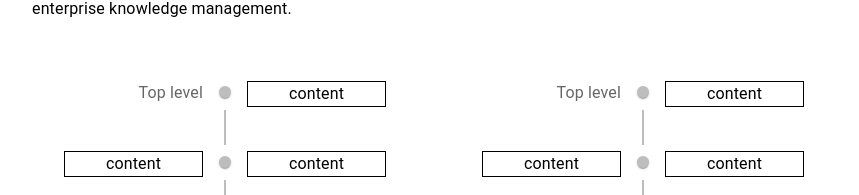
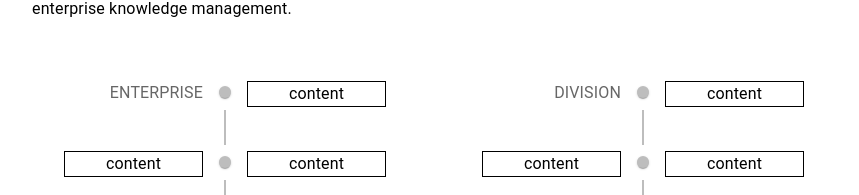
Before and after one commit to woodylewis/semantic-switch, a React (Create React App) app: page /ontology in a window 1280 px wide. Shown: the part 345-540 px from the top of the page, without its empty margins (206-1065 px from the left). Built offline with nearby package versions, Linux system fonts and the light colour scheme.

Commit message:
no message

```diff
--- a/src/Ontology.tsx
+++ b/src/Ontology.tsx
@@ -8,7 +8,7 @@ import HomeIcon from '@mui/icons-material/Home';
 import { StringList } from './StringList';
 import Footer from './Footer';
 
-import Schema_Ontology from './Schema_Ontology';
+import SchemaOntology from './SchemaOntology';
 
 const Ontology = () => {
   return (
@@ -39,10 +39,10 @@ const Ontology = () => {
           <Typography>{StringList.ONTOLOGY_2}</Typography>
         </Grid>
         <Grid item xs={12} sm={6}>
-          <Schema_Ontology />
+          <SchemaOntology name='ENTERPRISE' />
         </Grid>
         <Grid item xs={12} sm={6}>
-          <Schema_Ontology />
+          <SchemaOntology name='DIVISION' />
         </Grid>
       </Grid>
       <Footer />
--- a/src/Schema_Ontology.tsx
+++ b/src/SchemaOntology.tsx
@@ -1,3 +1,4 @@
+import PropTypes from 'prop-types';
 import Timeline from '@mui/lab/Timeline';
 import TimelineItem from '@mui/lab/TimelineItem';
 import TimelineSeparator from '@mui/lab/TimelineSeparator';
@@ -8,11 +9,15 @@ import TimelineOppositeContent from '@mui/lab/TimelineOppositeContent';
 
 import Box from '@mui/material/Box';
 
-const Schema_Ontology = () => {
+export type SchemaProps = {
+  name: string;
+};
+
+const SchemaOntology = ({ name }: SchemaProps) => {
   return (
     <Timeline position='alternate'>
       <TimelineItem>
-        <TimelineOppositeContent color='text.secondary'>Top level</TimelineOppositeContent>
+        <TimelineOppositeContent color='text.secondary'>{name}</TimelineOppositeContent>
         <TimelineSeparator>
           <TimelineDot />
           <TimelineConnector />
@@ -61,4 +66,8 @@ const Schema_Ontology = () => {
   );
 };
 
-export default Schema_Ontology;
+export default SchemaOntology;
+
+SchemaOntology.propTypes = {
+  name: PropTypes.string.isRequired,
+};
```
